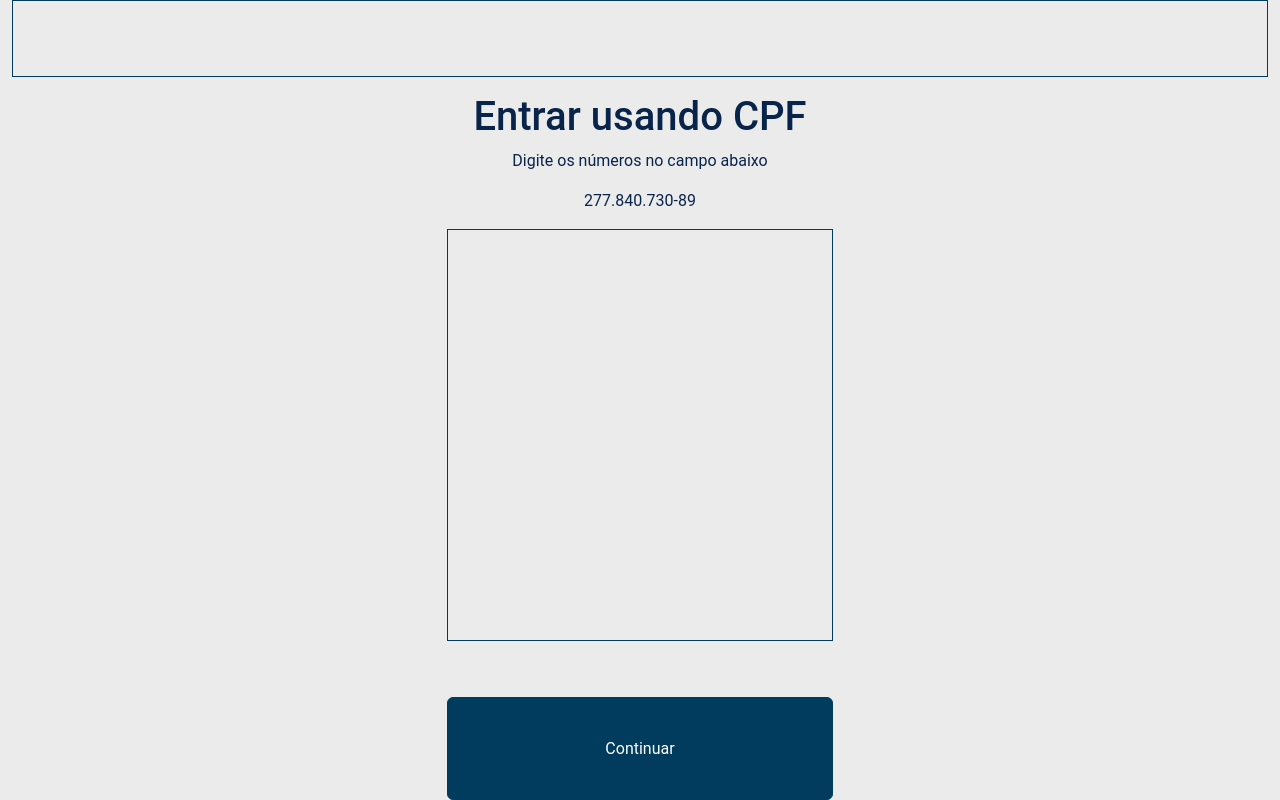
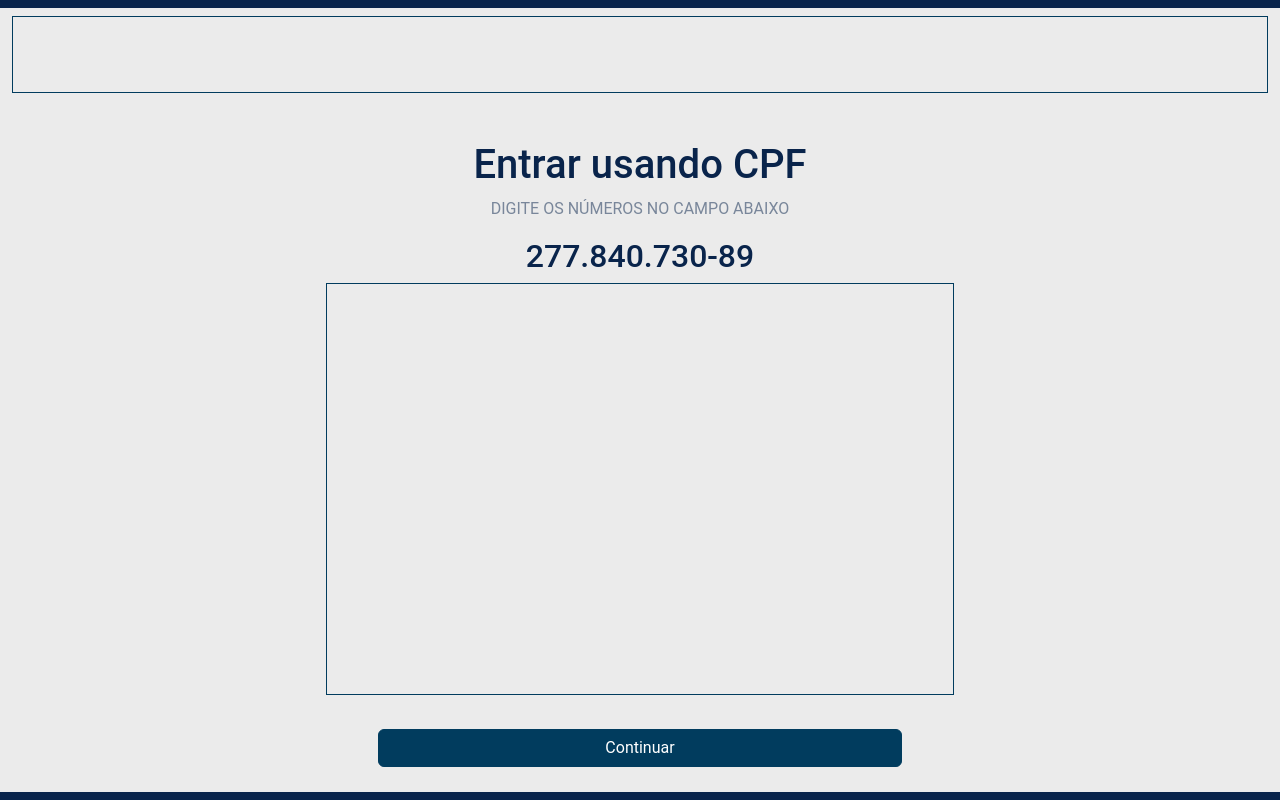
Before and after one commit to ArthurTakamori/totem_rede_ancora, a React (Vite) app: page /login in a window 1280 px wide. Built offline with nearby package versions, Linux system fonts and the light colour scheme.

Commit message:
feat: login page

```diff
--- a/src/pages/login/index.jsx
+++ b/src/pages/login/index.jsx
@@ -1,33 +1,30 @@
 export default function Login() {
   return (
-    <div className="container-fluid vh-100 d-flex flex-column justify-content-center align-items-center">
+    <div className="container-1 container-fluid text-center">
       <div
-        className="border border-primary mb-3"
-        style={{ width: "100%", height: "10%" }}
+        className="border border-primary mb-5"
+        style={{ height: "10%" }}
       ></div>
-      <div className="flex-grow-1 text-center">
+      <div className="d-grid mx-auto">
         <div>
           <h1>Entrar usando CPF</h1>
-          <p>Digite os números no campo abaixo</p>
+          <p className="text-uppercase opacity-50">
+            Digite os números no campo abaixo
+          </p>
         </div>
-        <div style={{ width: "386px", height: "492px" }}>
+        <div style={{ height: "492px" }}>
           <div>
-            <p>277.840.730-89</p>
+            <h2>277.840.730-89</h2>
             {/* Icon */}
           </div>
           <div
-            className="border border-primary"
-            style={{ width: "100%", height: "412px" }}
+            className="col-6 mx-auto border border-primary"
+            style={{ height: "412px" }}
           ></div>
           {/* "Teclado virtual" */}
         </div>
-        <div>
-          <button
-            className="btn btn-primary mt-3"
-            style={{ width: "100%", height: "103px" }}
-          >
-            Continuar
-          </button>
+        <div className="d-grid col-5 row-2 mx-auto h-75">
+          <button className="btn btn-primary">Continuar</button>
         </div>
       </div>
     </div>
--- a/src/scss/styles.scss
+++ b/src/scss/styles.scss
@@ -23,6 +23,7 @@ $primary: #013c5e;
 //
 
 // Novas variaveis
+// Color
 $blue-ancora-2: #09244b;
 $blue-ancora-1: #013c5e;
 $white-ancora-1: #ffffff;
@@ -32,3 +33,12 @@ $white-ancora-1: #ffffff;
 .btn-primary {
   color: $white-ancora-1;
 }
+
+// Container para telas iniciais
+.container-1 {
+  height: 100vh;
+  border-top: 8px solid $blue-ancora-2;
+  border-bottom: 8px solid $blue-ancora-2;
+  padding-top: 8px;
+  padding-bottom: 8px;
+}
```
